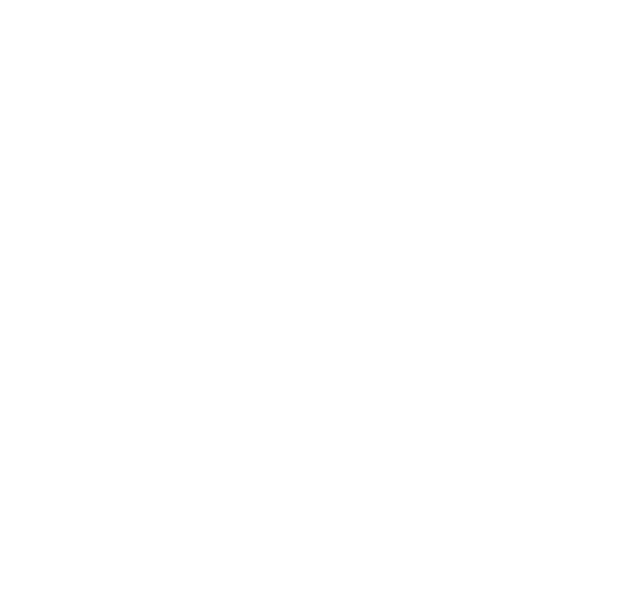
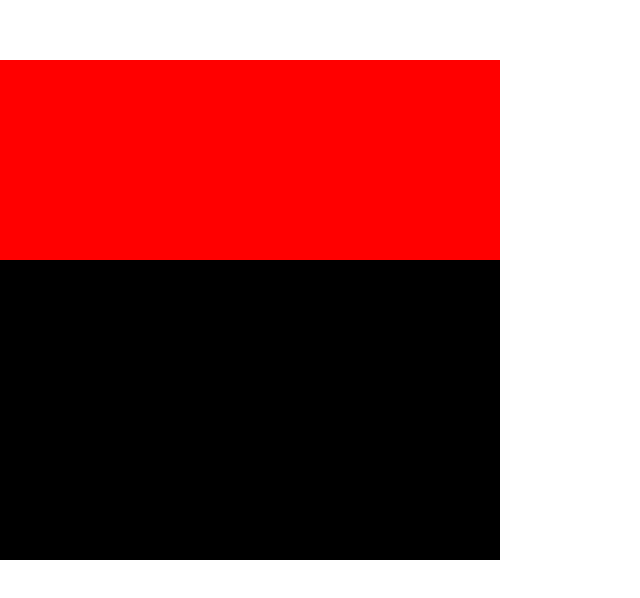
Before and after one commit to CevinThomas/alliance, a React app in the folder frontend/: page /spaces in a window 1280 px wide. Shown: the top 598 px of the page, without its empty margins (0-640 px from the left). Built offline with nearby package versions, Linux system fonts and the light colour scheme.

Commit message:
Structuring space card

```diff
--- a/frontend/src/components/spaces/spaceCard.js
+++ b/frontend/src/components/spaces/spaceCard.js
@@ -1,9 +1,12 @@
 import React from "react";
 
-const SpaceCard = () => {
+const SpaceCard = ( props ) => {
     return (
-        <div>
+        <div id={props.id} className={"space-card"}>
+            <div className={"space-card-image"}></div>
+            <div>
 
+            </div>
         </div>
     );
 };
--- a/frontend/src/containers/spaces/allSpaces.js
+++ b/frontend/src/containers/spaces/allSpaces.js
@@ -1,9 +1,10 @@
 import React from "react";
+import SpaceCard from "../../components/spaces/spaceCard";
 
-const AllSpaces = () => {
+const AllSpaces = ( props ) => {
     return (
-        <div>
-
+        <div id={"all-spaces"}>
+            <SpaceCard/>
         </div>
     );
 };
--- a/frontend/src/styles.css
+++ b/frontend/src/styles.css
@@ -352,6 +352,17 @@ a:hover {
   height: 80%;
   width: 80%;
   background: #fff;
+}
+
+#spaces #all-spaces .space-card {
+  height: 500px;
+  width: 500px;
+  background-color: black;
+}
+#spaces #all-spaces .space-card .space-card-image {
+  width: 100%;
+  height: 40%;
+  background-color: red;
 }
 
 #view-friend-container {
--- a/frontend/src/styles.sass
+++ b/frontend/src/styles.sass
@@ -336,6 +336,18 @@ a:hover
     height: 80%
     width: 80%
     background: $whiteColor
+
+#spaces
+  #all-spaces
+    .space-card
+      height: 500px
+      width: 500px
+      background-color: black
+
+      .space-card-image
+        width: 100%
+        height: 40%
+        background-color: red
 
 #view-friend-container
   @extend %flexStandard
```
Also changed, not shown: 1 other file (tests, documents, lock files or other folders).
